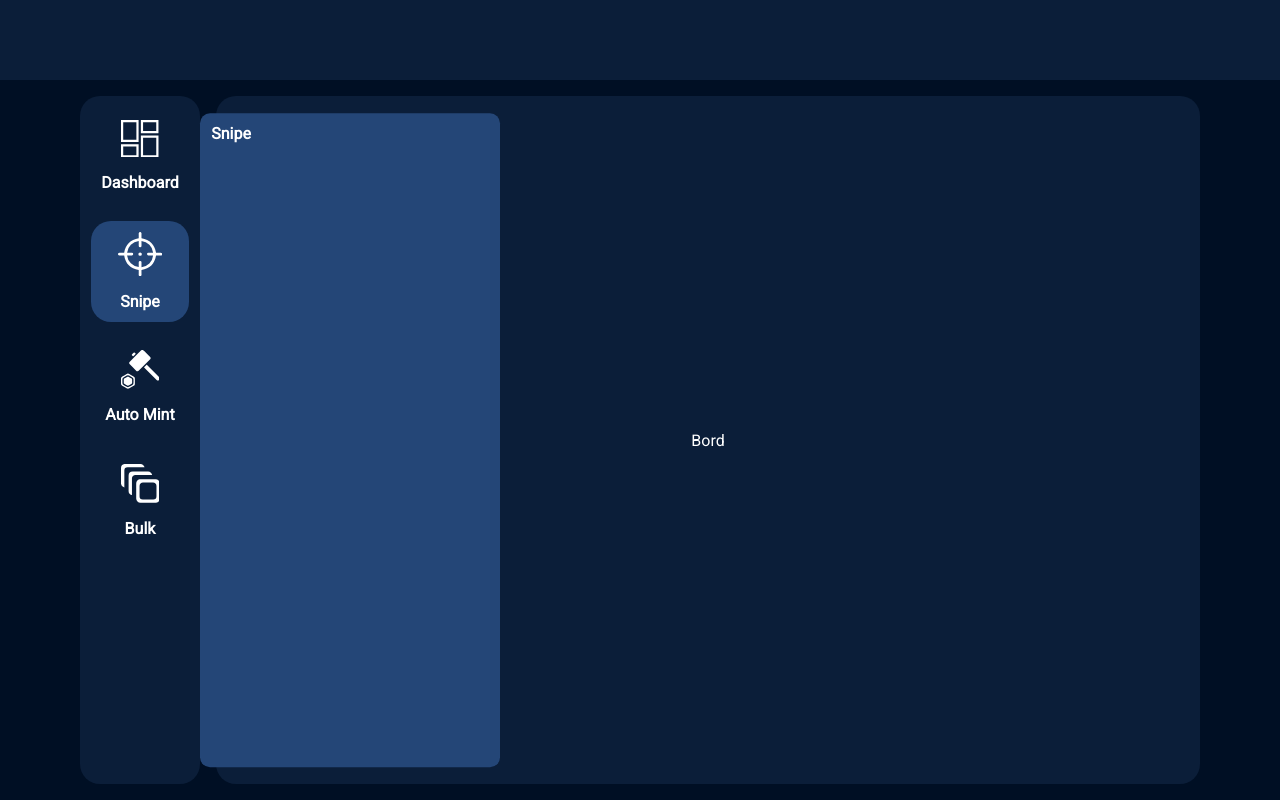
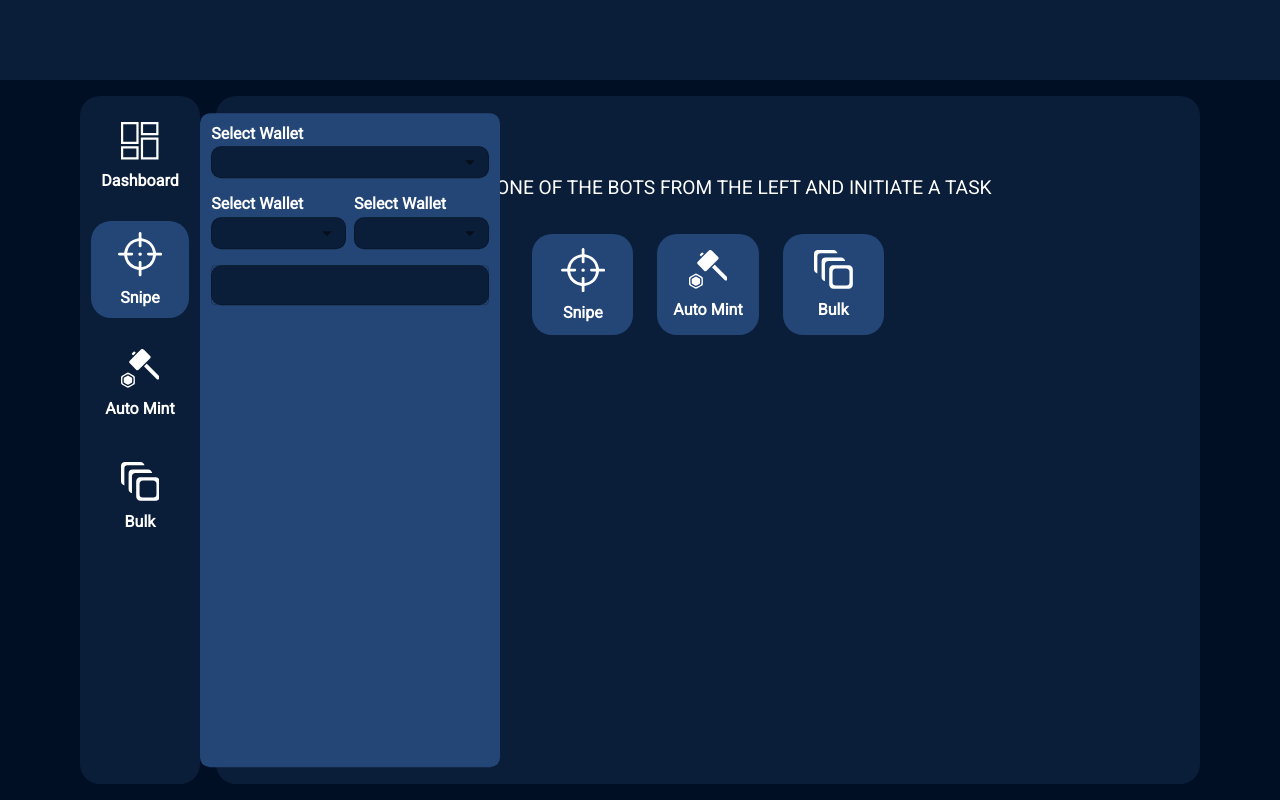
Before and after one commit to FortuneWebWorks/cyber-dash-react-pages, a React (Create React App) app: page / in a window 1280 px wide. Built offline with nearby package versions, Linux system fonts and the light colour scheme; the HTML template or start-up script is replaced by a standard one.

Commit message:
:zap: board content added

```diff
--- a/src/App.js
+++ b/src/App.js
@@ -45,11 +45,11 @@ const useStyles = createUseStyles({
     height: '100%',
     display: 'flex',
     flexDirection: 'column',
-    justifyContent: 'center',
+    justifyContent: 'flex-start',
     alignItems: 'center',
     gap: '1rem',
     borderRadius: '20px',
-    padding: '0.7rem',
+    padding: '5rem',
     backgroundColor: '#0B1E39',
     color: '#fff',
   },
--- a/src/components/Board/Board.js
+++ b/src/components/Board/Board.js
@@ -1,5 +1,54 @@
+import { useState } from 'react';
+
+import { createUseStyles } from 'react-jss';
+// Menu svgs
+import { ReactComponent as SnipeIcon } from '../../assets/icons/snipe.svg';
+import { ReactComponent as AutoMintIcon } from '../../assets/icons/auto-mint.svg';
+import { ReactComponent as BulkIcon } from '../../assets/icons/bulk.svg';
+// Menu components
+import MenuItem from '../Menu/MenuItem';
+
+const useStyles = createUseStyles({
+  container: {
+    display: 'flex',
+    flexDirection: 'column',
+    alignItems: 'center',
+    justifyContent: 'center',
+    gap: '2.2rem',
+  },
+  text: {
+    fontSize: '1.2rem',
+  },
+  iconsContainer: {
+    width: '62%',
+    display: 'flex',
+    justifyContent: 'center',
+    alignItems: 'center',
+    gap: '1.5rem',
+  },
+});
+
 const Bord = () => {
-  return <div>Bord</div>;
+  const styles = useStyles();
+
+  const [active, setActive] = useState('Snipe');
+
+  const onClickHandler = (target) => {
+    setActive(target);
+  };
+
+  return (
+    <div className={styles.container}>
+      <p className={styles.text}>
+        SELECT ONE OF THE BOTS FROM THE LEFT AND INITIATE A TASK
+      </p>
+      <div className={styles.iconsContainer}>
+        <MenuItem Icon={SnipeIcon} title="Snipe" active="Snipe" />
+        <MenuItem Icon={AutoMintIcon} title="Auto Mint" active="Auto Mint" />
+        <MenuItem Icon={BulkIcon} title="Bulk" active="Bulk" />
+      </div>
+    </div>
+  );
 };
 
 export default Bord;
--- a/src/components/Menu/MenuItem.js
+++ b/src/components/Menu/MenuItem.js
@@ -8,7 +8,7 @@ const useStyles = createUseStyles({
     flexDirection: 'column',
     justifyContent: 'center',
     alignItems: 'center',
-    gap: '1rem',
+    gap: '0.7rem',
     borderRadius: '20px',
     padding: '0.7rem 0.7rem',
     backgroundColor: 'transparent',
@@ -23,6 +23,10 @@ const useStyles = createUseStyles({
     right: '-250%',
     width: '250%',
     height: '95%',
+    display: 'flex',
+    flexDirection: 'column',
+    justifyContent: 'flex-start',
+    alignItems: 'center',
     borderRadius: '10px',
     padding: '0.7rem',
     backgroundColor: '#244677',
@@ -40,13 +44,13 @@ const MenuItem = ({ Icon, title, active, SideMenu, onClickHandler }) => {
           ? `${styles.conatiner} ${styles.active}`
           : styles.conatiner
       }
-      onClick={onClickHandler.bind(null, title)}
+      onClick={onClickHandler && onClickHandler.bind(null, title)}
     >
       <Icon />
       <span>{title}</span>
 
       {/* Side menu */}
-      {active === title && title !== 'Dashboard' && (
+      {SideMenu && active === title && title !== 'Dashboard' && (
         <div className={styles.sideMenu}>
           <SideMenu />
         </div>
--- a/src/components/Menu/SideMenus/AutoMint.js
+++ b/src/components/Menu/SideMenus/AutoMint.js
@@ -1,9 +1,13 @@
 import FormControl from '@mui/material/FormControl';
 import InputLabel from '@mui/material/InputLabel';
-import NativeSelect from '@mui/material/NativeSelect';
+import Select from '@mui/material/Select';
 
 const AutoMint = () => {
-  return <div>AutoMint</div>;
+  return (
+    <FormControl>
+      <Select />
+    </FormControl>
+  );
 };
 
 export default AutoMint;
--- a/src/components/Menu/SideMenus/Snipe.js
+++ b/src/components/Menu/SideMenus/Snipe.js
@@ -1,9 +1,119 @@
+import { useState } from 'react';
+import { createUseStyles } from 'react-jss';
+import MenuItem from '@mui/material/MenuItem';
 import FormControl from '@mui/material/FormControl';
-import InputLabel from '@mui/material/InputLabel';
-import NativeSelect from '@mui/material/NativeSelect';
+import Select from '@mui/material/Select';
+import { TextField } from '@mui/material';
 
-const Snipe = () => {
-  return <div>Snipe</div>;
-};
+const useStyles = createUseStyles({
+  selectLabel: {
+    width: '100%',
+    display: 'flex',
+    flexDirection: 'column',
+    gap: '0.2rem',
+  },
+  secondRow: {
+    width: '100%',
+    display: 'flex',
+    gap: '0.5rem',
+  },
+});
 
-export default Snipe;
+export default function Snipe() {
+  const styles = useStyles();
+
+  const [personName, setPersonName] = useState([]);
+
+  const handleChange = (event) => {
+    const {
+      target: { value },
+    } = event;
+    setPersonName(typeof value === 'string' ? value.split(',') : value);
+  };
+
+  return (
+    <FormControl sx={{ width: '100%', gap: '1rem' }}>
+      {/* 1: Select */}
+      <div className={styles.selectLabel}>
+        <label htmlFor="wallet">Select Wallet</label>
+        <Select
+          sx={{
+            height: '2rem',
+            backgroundColor: '#0B1E39',
+            color: '#fff',
+            borderRadius: '10px',
+          }}
+          id="wallet"
+          value={personName}
+          onChange={handleChange}
+          inputProps={{ 'aria-label': 'Without label' }}
+        >
+          <MenuItem value={10}>Ten</MenuItem>
+          <MenuItem value={20}>Twenty</MenuItem>
+          <MenuItem value={30}>Thirty</MenuItem>
+        </Select>
+      </div>
+
+      {/* 2: two Select */}
+      <div className={styles.secondRow}>
+        <div className={styles.selectLabel}>
+          <label htmlFor="wallet">Select Wallet</label>
+          <Select
+            sx={{
+              width: '100%',
+              height: '2rem',
+              backgroundColor: '#0B1E39',
+              color: '#fff',
+              borderRadius: '10px',
+            }}
+            id="wallet"
+            value={personName}
+            onChange={handleChange}
+            inputProps={{ 'aria-label': 'Without label' }}
+          >
+            <MenuItem value={10}>Ten</MenuItem>
+            <MenuItem value={20}>Twenty</MenuItem>
+            <MenuItem value={30}>Thirty</MenuItem>
+          </Select>
+        </div>
+        <div className={styles.selectLabel}>
+          <label htmlFor="wallet">Select Wallet</label>
+          <Select
+            sx={{
+              width: '100%',
+              height: '2rem',
+              backgroundColor: '#0B1E39',
+              color: '#fff',
+              borderRadius: '10px',
+            }}
+            id="wallet"
+            value={personName}
+            onChange={handleChange}
+            inputProps={{ 'aria-label': 'Without label' }}
+          >
+            <MenuItem value={10}>Ten</MenuItem>
+            <MenuItem value={20}>Twenty</MenuItem>
+            <MenuItem value={30}>Thirty</MenuItem>
+          </Select>
+        </div>
+      </div>
+
+      {/* 3: Select & Btn */}
+      <div className={styles.secondRow}>
+        <TextField
+          sx={{
+            width: '100%',
+            backgroundColor: '#0B1E39',
+            color: '#fff',
+            borderRadius: '10px',
+          }}
+          type="text"
+          hiddenLabel
+          size="small"
+
+          // variant="filled"
+        />
+      </div>
+    </FormControl>
+  );
+}
```
